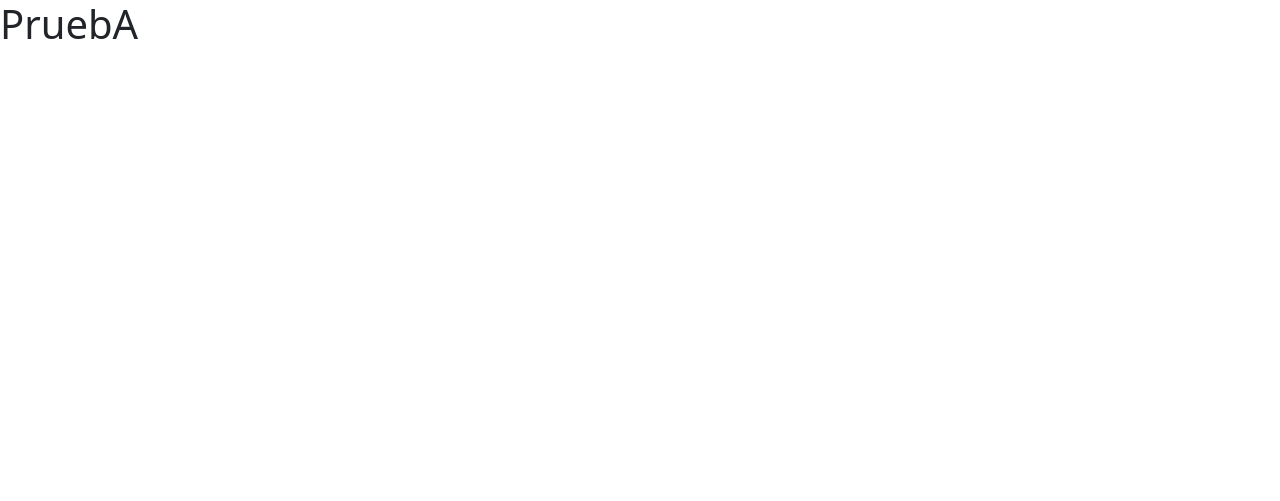
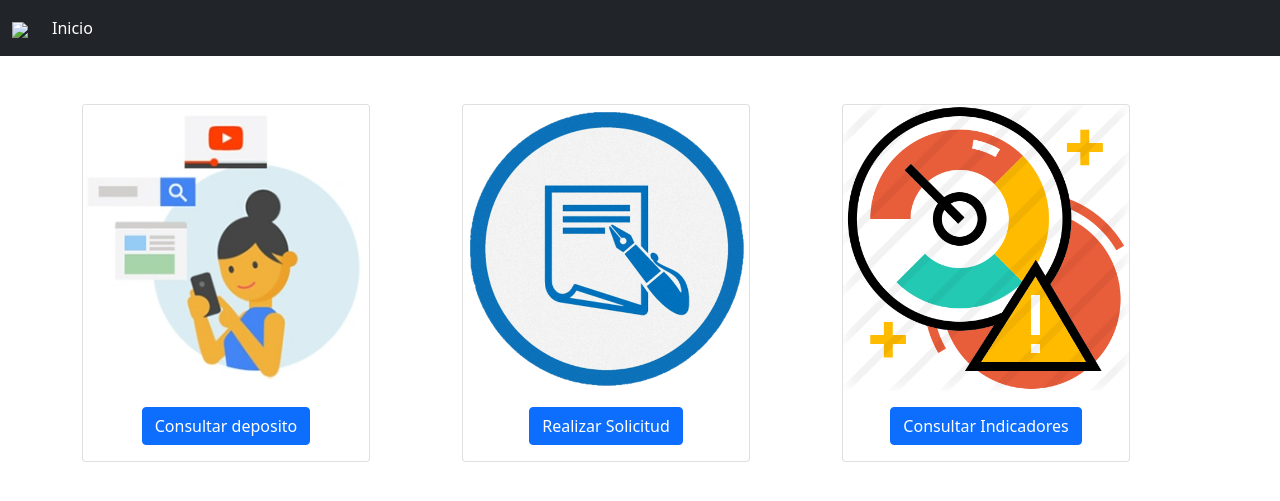
Before and after one commit to eliezerfot123/dev-proj, a Django app: page / in a window 1280 px wide. Before the commit the part shown is almost empty. Shown: the top 501 px of the page. Run offline with Django 3.2, Linux system fonts and the light colour scheme.

Commit message:
se agrega configuracion para el index

```diff
--- /dev/null
+++ b/project/main/templates/content/nav.html
@@ -0,0 +1,17 @@
+{% load static %}
+
+<nav class="navbar navbar-expand-lg navbar-dark bg-dark">
+    <div class="container-fluid">
+        <a class="navbar-brand" href="#"><img src="https://getbootstrap.com/docs/5.1/assets/img/favicons/favicon.ico" width="30"/></a>
+        <button class="navbar-toggler" type="button" data-bs-toggle="collapse" data-bs-target="#navbarText" aria-controls="navbarText" aria-expanded="false" aria-label="Toggle navigation">
+        <span class="navbar-toggler-icon"></span>
+        </button>
+        <div class="collapse navbar-collapse" id="navbarText">
+            <ul class="navbar-nav me-auto mb-2 mb-lg-0">
+                <li class="nav-item">
+                    <a class="nav-link active" aria-current="page" href="#">Inicio</a>
+                </li>
+            </ul>
+        </div>
+    </div>
+</nav>
--- a/project/main/templates/index.html
+++ b/project/main/templates/index.html
@@ -1,6 +1,40 @@
 {% extends "base.html" %}
+{% load static %}
+{% block content %}
+    {% include 'content/nav.html' %}
+    <br><br>
+    <div class="container">
+        <div class="row">
+            <div class="col-md-4">
+                <div class="card" style="width: 18rem;">
+                    <img src="{% static 'images/google-my-activity.jpg'%}" width="20" class="card-img-top">
+                    <div class="card-body">
+                      <center><a href="#" class="btn btn-primary">Consultar deposito</a></center>
+                    </div>
+                  </div>
+            </div>
+            <div class="col-md-4">
+                <div class="card" style="width: 18rem;">
+                    <img src="{% static 'images/icono-documentos1.png'%}" width="20" class="card-img-top">
+                    <div class="card-body">
 
-{% block content %}
+                      <center>
+                        <a href="#" class="btn btn-primary">Realizar Solicitud</a>
+                      </center>
+                    </div>
+                  </div>
+            </div>
+            <div class="col-md-4">
+                <div class="card" style="width: 18rem;">
+                    <img src="{% static 'images/1509659.png'%}" class="card-img-top">
+                    <div class="card-body">
 
-<h1>PruebA</h1>
+                      <center>
+                        <a href="#" class="btn btn-primary">Consultar Indicadores</a>
+                      </center>
+                    </div>
+                  </div>
+            </div>
+        </div>
+    </div>
 {% endblock content %}
```
Also changed, not shown: project/main/private/images/1509659.png (added), project/main/private/images/1_dAyUB4q69D1OHmTnSJD5Qw.png (added), project/main/private/images/eliox.jpg (added), project/main/private/images/google-my-activity.jpg (added), project/main/private/images/icono-documentos1.png (added).
